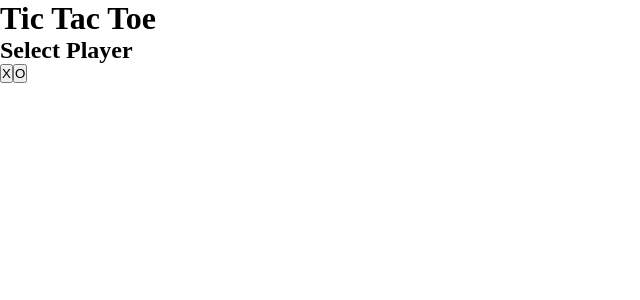
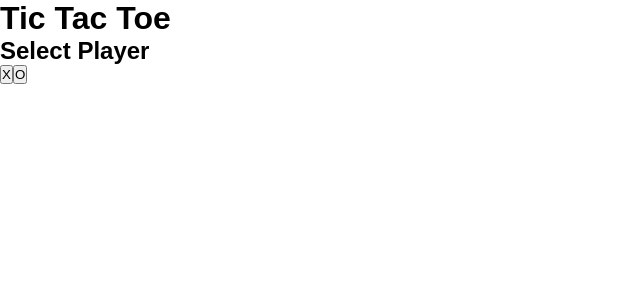
Before and after one commit to RohanSangle/tictactoe_game, a React (Create React App) app: page / in a window 1280 px wide. Shown: the top 300 px of the page, without its empty margins (0-640 px from the left). Built offline with nearby package versions, Linux system fonts and the light colour scheme.

Commit message:
not a function error

```diff
--- a/src/App.js
+++ b/src/App.js
@@ -3,6 +3,7 @@ import Board from './components/Board';
 import PlayerSelect from './components/PlayerSelect';
 import Scoreboard from './components/Scoreboard';
 import RestartButton from './components/RestartButton';
+import './styles/styles.css'
 
 function App() {
   const [player, setPlayer] = useState(null);
@@ -28,7 +29,7 @@ function App() {
   };
 
   return (
-    <div className="App">
+    <div className="app">
       <h1>Tic Tac Toe</h1>
       {!player && <PlayerSelect onSelect={handlePlayerSelect} />}
       {player && (
--- a/src/components/Board.jsx
+++ b/src/components/Board.jsx
@@ -1,5 +1,6 @@
 import React from 'react';
 import Cell from './Cell';
+import '../styles/board.css'
 
 const Board = ({ board, handleCellClick }) => {
   return (
--- a/src/components/Cell.jsx
+++ b/src/components/Cell.jsx
@@ -1,4 +1,5 @@
 import React from 'react';
+import '../styles/cell.css';
 
 const Cell = ({ value, onClick }) => {
   return (
--- a/src/components/PlayerSelect.jsx
+++ b/src/components/PlayerSelect.jsx
@@ -1,6 +1,7 @@
 import React from 'react';
+import '../styles/player-select.css'
 
-const PlayerSelect = ({ onSelectPlayer }) => {
+const PlayerSelect = ( {onSelectPlayer} ) => {
   return (
     <div>
       <h2>Select Player</h2>
--- a/src/components/RestartButton.jsx
+++ b/src/components/RestartButton.jsx
@@ -1,4 +1,5 @@
 import React from 'react';
+import '../styles/restart-button.css'
 
 const RestartButton = ({ onClick }) => {
   return (
--- a/src/components/Scoreboard.jsx
+++ b/src/components/Scoreboard.jsx
@@ -1,4 +1,5 @@
 import React from 'react';
+import '../styles/scoreboard.css'
 
 const Scoreboard = ({ xWins, oWins, ties }) => {
   return (
```
